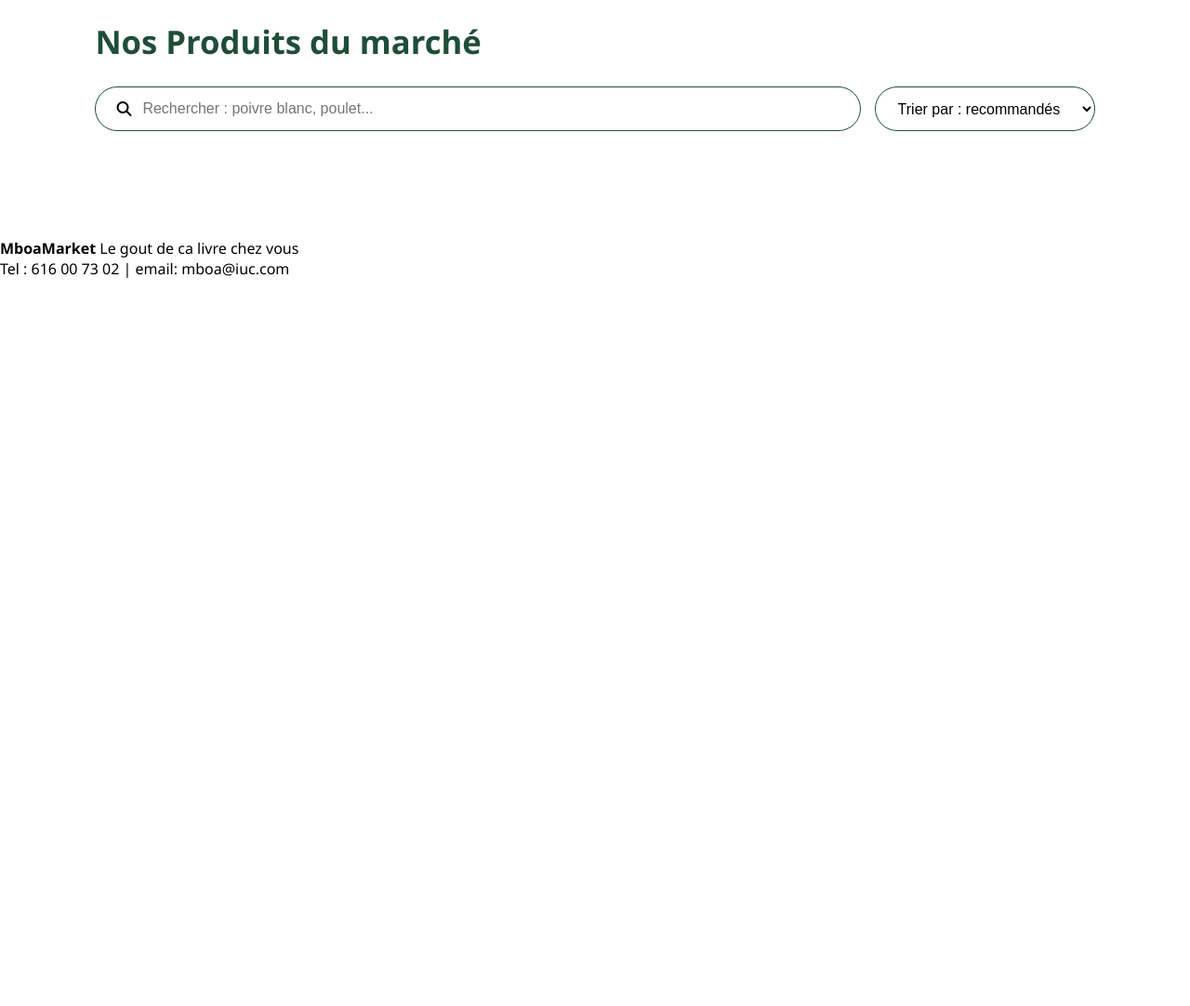
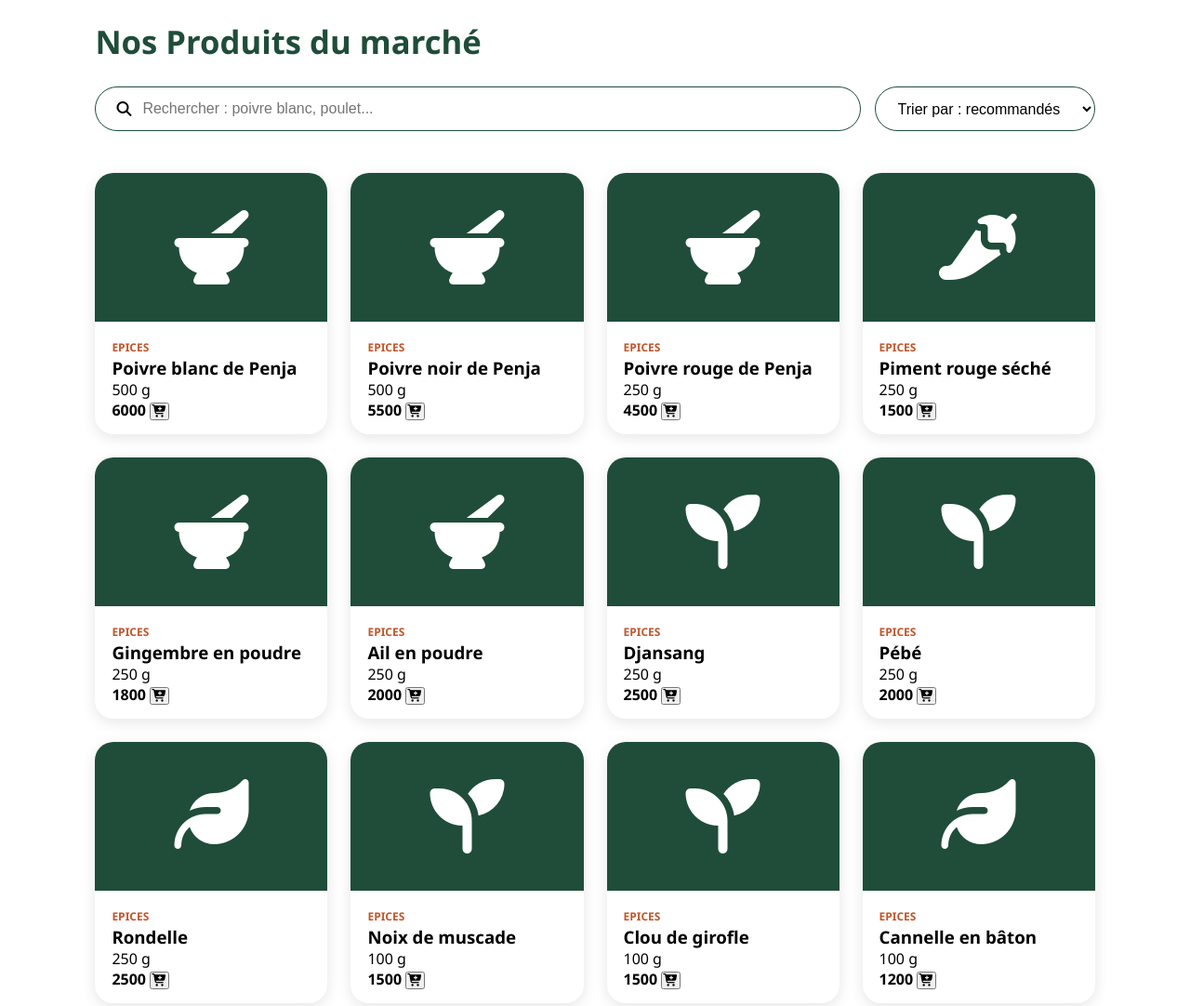
Before and after one commit to BLVCKNESSS/MBOA-MARKET, a website: page index.html in a window 1280 px wide. Shown: the part 849-1931 px from the top of the page at 93% size. Before the commit the page ends 1149 px from the top, so only its background shows below. Drawn offline with Linux system fonts and the light colour scheme.

Commit message:
les ajouts des produits ainsi que le css

```diff
--- a/css/style.css
+++ b/css/style.css
@@ -373,3 +373,41 @@ transition: all 0.4s ease-in-out;
     grid-template-columns: repeat(auto-fit,minmax(220px,1fr));
     gap: 25px;
 }
+
+.produit{
+  background-color: var(--white-color);
+  border-radius: 20px;
+  overflow: hidden;
+  box-shadow: 0px 4px 15px rgba(0, 0, 0, 0.1);
+  animation: fondu 0.5s ease-in-out;
+  transition: all 0.3s ease-in-out;
+}
+
+.produit:hover{
+transform: translateY(-6px);
+box-shadow: 0px 12px 30px rgba(0, 0, 0, 0.2);
+}
+
+.produit_icon{
+  position: relative;
+  height: 160px;
+  display: flex;
+  justify-content: center;
+  align-items: center;
+  font-size: 60pt;
+  cursor:pointer;
+  background-color: var(--second-color);
+  color: white;
+}
+
+.produit_texte{
+  padding: 15px 18px;
+
+}
+
+.produit_categorie{
+  font-size: 9pt;
+  font-weight: bold;
+  text-transform: uppercase;
+  color: var(--third-color);
+}
--- a/js/boutique.js
+++ b/js/boutique.js
@@ -1,23 +1,69 @@
-const produits= document.querySelector("#produits");
 
 /*
 ======================================
-chargement des produits
+declaration des variables
+=====================================
+*/
+const produits = document.querySelector("#produits");
+
+
+/*
+======================================
+creation d'un produit
 =====================================
 */
 
-async function chargerProduits(){
-    try{
-const reponse= await fetch("data/produits.json");
-if(!reponse.ok){
-    throw new Error("Fichier data/produits.json introuvable");
+/*
+function creerProduit(produit) {
+    // 1. On cree une div pour la carte du produit
+    const carte = document.createElement("div");
+    carte.classList.add("produit");
+
+    // 2. On remplit la carte avec les infos du produit
+    carte.innerHTML = `
+        <i class="${produit.icon}"></i>
+        <h3>${produit.nom}</h3>
+        <p>${produit.description}</p>
+        <p><strong>${produit.prix} FCFA</strong> / ${produit.unite}</p>
+        <p>Stock : ${produit.stock}</p>
+        <button>Ajouter au panier</button>
+    `;
+
+    // 3. On ajoute la carte dans la zone #produits de la page
+    produits.appendChild(carte);
 }
-datas= await reponse.json();
-console.log(datas);
+*/
+
+/*
+======================================
+quelques fonctions utiles
+=====================================
+*/
+
+// chargement des produits depuis le fichiers json
+
+async function chargerProduits() {
+    try {
+        const reponse = await fetch("data/produits.json");
+        if (!reponse.ok) {
+            throw new Error("Fichier data/produits.json introuvable");
+        }
+        const datas = await reponse.json();
+        return datas;
+
+        /*
+        // On vide la zone avant d'afficher les produits
+        produits.innerHTML = "";
+
+        // On parcourt la liste et on cree une carte pour chaque produit
+        for (let produit of datas) {
+            creerProduit(produit);
+        }
+        */
     }
-    catch(erreur) {
-console.error(erreur);
-produits.innerHTML= `
+    catch (erreur) {
+        console.error(erreur);
+        produits.innerHTML = `
 <p class="danger">
  Impossible de charger les produits.
  </p>
@@ -25,4 +71,53 @@ produits.innerHTML= `
     }
 }
 
-chargerProduits();
+// Afficher les produits
+function afficherProduits(liste) {
+    if (liste == null || liste.length == 0) {
+        produits.innerHTML = `
+        <p class="message">
+        <i class="fa-solid fa-magnifying-glass"></i>
+        Aucun produit trouve
+        </p>
+        `;
+    }
+    else {
+        produits.innerHTML = "";
+        for (let i = 0; i < liste.length; i++) {
+            const produit = liste[i];
+            const html = `
+                <div class = "produit">
+                    <div class = "produit_icon" data-action = "detail" data-id = "${produit.id}">
+                        <i class = "${produit.icon}"></i>
+                    </div>
+                    <div class = "produit_texte">
+                        <span class = "produit_categorie">${produit.categorie}</span>
+                        <h3 data-action = "detail" data-id = "${produit.id}"> ${produit.nom} </h3>
+                        <p class = "produit_unite">${produit.unite}</span>
+
+                        <div class = "produit_footer">
+                            <b> ${produit.prix} </b>
+                            <button data-action = "ajouter" data-id = "${produit.id}">
+                                <i class = "fa-solid fa-cart-plus"></i>
+                            </button>
+                        </div>
+                    </div>
+                </div>
+            `;
+            produits.innerHTML += html;
+        }
+    }
+}
+
+/*
+======================================
+chargement des produits
+=====================================
+*/
+async function initBoutique() {
+    const datas = await chargerProduits();
+    console.log(datas);
+
+    afficherProduits(datas);
+}
+initBoutique();
```
